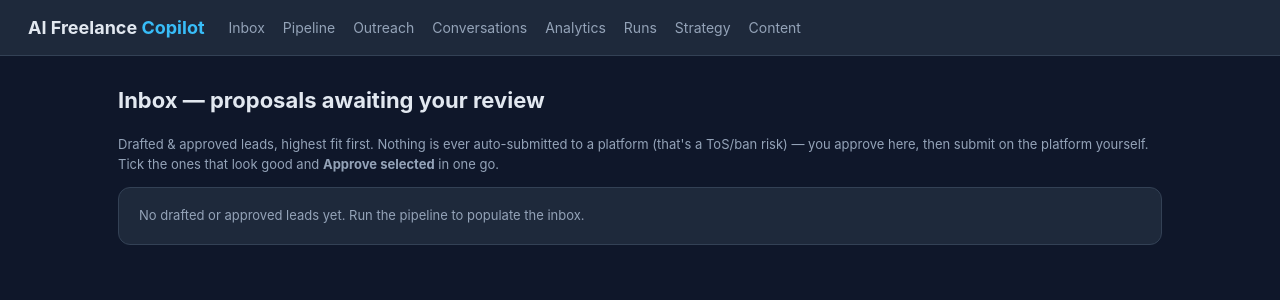
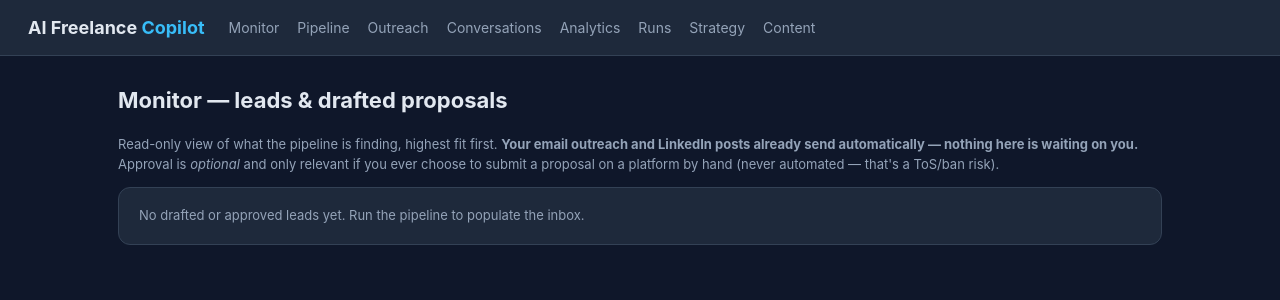
Before and after one commit to suryaanandan1995-dotcom/ai-freelance-copilot, a FastAPI app: page / in a window 1280 px wide. Shown: the top 300 px of the page. Run offline with FastAPI, Linux system fonts and the light colour scheme.

Commit message:
feat: reframe Inbox as read-only monitor + raise auto-email cap to 20/day
The email + LinkedIn channels are already fully autonomous (scheduled auto-email,
auto-reply, weekly LinkedIn post) — no manual approval. Reflect that in the UI:
- Rename "Inbox — proposals awaiting your review" -> "Monitor — leads & drafted
  proposals"; nav "Inbox" -> "Monitor". Copy now states outreach sends
  automatically and that approval is OPTIONAL (only for manual platform submits,
  which are never automated: ToS/ban risk). Bulk-approve button demoted to optional.
- Raise max_emails_per_day 8 -> 20 (kept sane to protect deliverability; fit gate
  stays at 80 for quality).

Suite green (172), ruff clean.

Co-Authored-By: Claude Opus 4.8 (1M context) <noreply@anthropic.com>

```diff
--- a/config.py
+++ b/config.py
@@ -56,7 +56,7 @@ class Settings(BaseSettings):
     # go ONLY to leads that publicly posted a contact address looking to hire
     # (B2B legitimate interest), are rate-limited, deduped, and carry an opt-out.
     auto_email: bool = False        # master gate — nothing sends unless this is True AND SMTP is set
-    max_emails_per_day: int = 8     # conservative cap (reply quality + domain reputation + legality)
+    max_emails_per_day: int = 20    # cap (reply quality + domain reputation + legality); keep sane to protect deliverability
     outreach_min_fit: int = 80      # only email strong-fit leads
     opt_out_mailbox: str = ""       # where "unsubscribe" replies go (defaults to owner_email)
 
--- a/templates/base.html
+++ b/templates/base.html
@@ -149,7 +149,7 @@
   <header class="topbar">
     <div class="brand">AI Freelance <span>Copilot</span></div>
     <nav>
-      <a href="/">Inbox</a>
+      <a href="/">Monitor</a>
       <a href="/pipeline">Pipeline</a>
       <a href="/outreach">Outreach</a>
       <a href="/conversations">Conversations</a>
--- a/templates/inbox.html
+++ b/templates/inbox.html
@@ -1,17 +1,19 @@
 {% extends "base.html" %}
 {% block title %}Inbox — AI Freelance Copilot{% endblock %}
 {% block content %}
-  <h1>Inbox — proposals awaiting your review</h1>
+  <h1>Monitor — leads &amp; drafted proposals</h1>
   <p class="muted">
-    Drafted &amp; approved leads, highest fit first. Nothing is ever auto-submitted to a
-    platform (that's a ToS/ban risk) — you approve here, then submit on the platform
-    yourself. Tick the ones that look good and <strong>Approve selected</strong> in one go.
+    Read-only view of what the pipeline is finding, highest fit first.
+    <strong>Your email outreach and LinkedIn posts already send automatically — nothing
+    here is waiting on you.</strong> Approval is <em>optional</em> and only relevant if
+    you ever choose to submit a proposal on a platform by hand (never automated — that's
+    a ToS/ban risk).
   </p>
 
   {% if leads %}
   <form method="post" action="/approve-bulk">
     <div class="row" style="gap:14px; align-items:center; margin-bottom:12px;">
-      <button type="submit" class="btn-accent">Approve selected</button>
+      <button type="submit" class="btn">Approve selected (optional)</button>
       <label class="muted" style="cursor:pointer;">
         <input type="checkbox" id="select-all"> Select all draft proposals
       </label>
```
